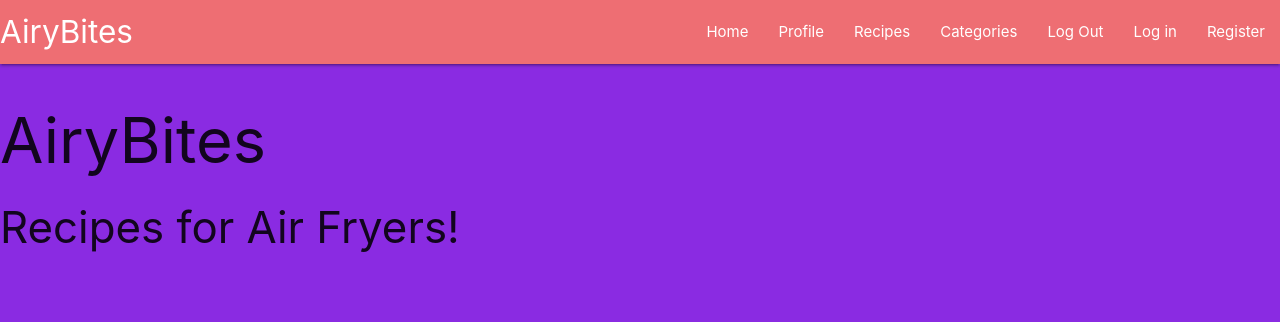
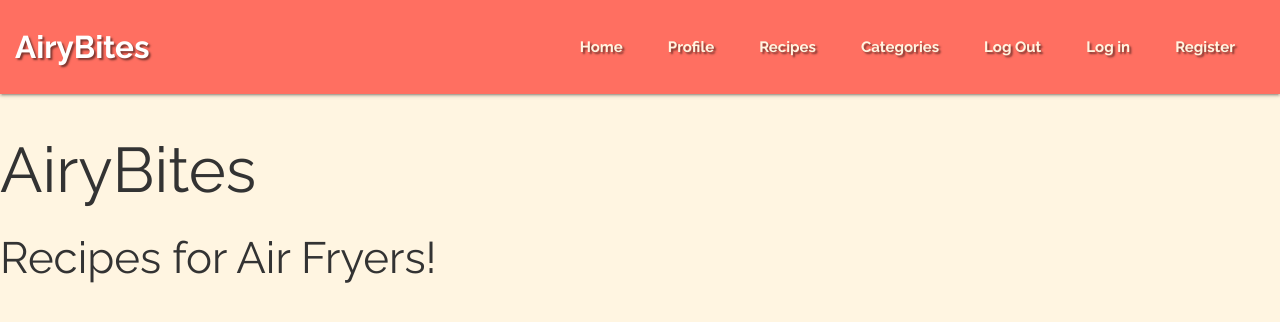
Before and after one commit to TaherCCG/airybitesrecipes, a Flask app: page / in a window 1280 px wide. Shown: the top 322 px of the page. Run offline with Flask 3, Linux system fonts and the light colour scheme; data that the repository does not hold is empty; some libraries are stand-ins or nearby versions.

Commit message:
Feat: Add root colours and basic styling to different elements

```diff
--- a/static/css/style.css
+++ b/static/css/style.css
@@ -1,3 +1,126 @@
+/*  Root Styling */
+:root {
+    /* Colours */
+    --primary-colour: #FF6F61;
+    --secondary-colour: #8AB49C;
+    --neutral-colour: #FFF5E1;
+    --accent-colour: #D35400;
+    --dark-colour: #333333;
+
+    /* Fonts */
+    --primary-font: 'Raleway', sans-serif;
+    --secondary-font: 'Open Sans', sans-serif;
+
+    /* Font Sizes */
+    --font-size-base: 16px;
+    --font-size-small: 14px;
+    --font-size-large: 18px;
+    --font-size-xlarge: 24px;
+}
+
 body {
-    background-color: blueviolet;
+    font-family: var(--secondary-font);
+    background-color: var(--neutral-colour);
+    color: var(--dark-colour);
 }
+
+h1,
+h2,
+h3,
+h4,
+h5,
+h6 {
+    font-family: var(--primary-font);
+    color: var(--dark-colour);
+}
+
+a {
+    color: var(--accent-colour);
+    text-decoration: none;
+}
+
+a:hover {
+    color: var(--secondary-colour);
+}
+
+.button-primary {
+    background-color: var(--primary-colour);
+    color: var(--neutral-colour);
+    font-family: var(--primary-font);
+}
+
+.button-secondary {
+    background-color: var(--secondary-colour);
+    color: var(--neutral-colour);
+    font-family: var(--primary-font);
+}
+
+.header,
+.footer {
+    background-color: var(--dark-colour);
+    color: var(--neutral-colour);
+    font-family: var(--primary-font);
+}
+
+.card {
+    background-color: var(--neutral-colour);
+    border: 1px solid var(--secondary-colour);
+}
+
+.icon {
+    color: var(--accent-colour);
+}
+
+.text-primary {
+    color: var(--primary-colour);
+}
+
+.text-secondary {
+    color: var(--secondary-colour);
+}
+
+.text-shadow {
+    text-shadow: 2px 2px 2px rgba(0, 0, 0, 0.5);
+}
+
+/* Nav Styling */
+nav {
+    background-color: var(--primary-colour);
+    padding: 1em;
+}
+
+nav ul {
+    list-style: none;
+    margin: 0;
+    padding: 0;
+    display: flex;
+}
+
+nav ul li {
+    margin-right: 1em;
+}
+
+nav ul li a {
+    color: var(--neutral-colour);
+    text-decoration: none;
+    font-family: var(--primary-font);
+    font-weight: bold;
+}
+
+nav ul li a:hover {
+    color: var(--secondary-colour);
+}
+
+.brand-logo {
+    font-family: var(--primary-font);
+    font-weight: bold;
+}
+
+.sidenav {
+    background-color: var(--secondary-colour);
+}
+
+.sidenav li h4{
+    font-family: var(--primary-font);
+    font-weight: bold;
+}
```
